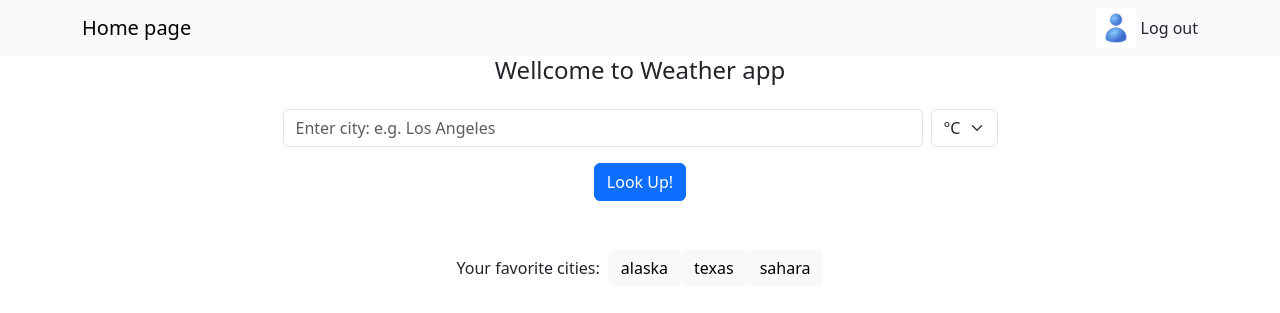
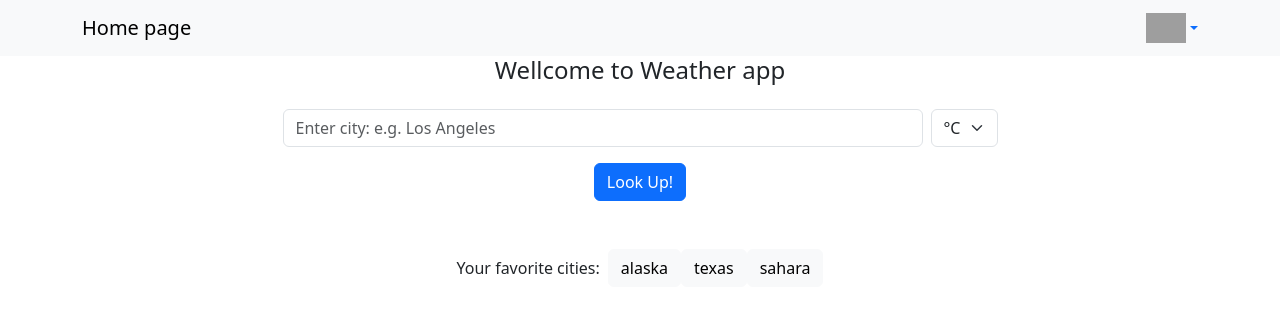
Before and after one commit to MohammadEslahi/Weather-app, a Django app: page / in a window 1280 px wide. Shown: the top 313 px of the page. Run offline with Django 5.2, Linux system fonts and the light colour scheme; a user stored in the database is signed in; data comes from the database, SQL or seed files in the repository; both versions use the stored data as it was after the commit; grey boxes are pictures that could not be loaded.

Commit message:
profile picture bugs fixed

```diff
--- a/templates/base.html
+++ b/templates/base.html
@@ -8,6 +8,7 @@
     <title>{% block title %}{% endblock %}</title>
 <!-- bootstrap CSS link to be placed in the <head> -->
 <link href="https://cdn.jsdelivr.net/npm/bootstrap@5.3.0-alpha1/dist/css/bootstrap.min.css" rel="stylesheet">
+<script src="https://cdn.jsdelivr.net/npm/bootstrap@5.3.2/dist/js/bootstrap.bundle.min.js"></script>
 </head>
 <body>
     <!-- navbar -->
@@ -16,14 +17,23 @@
             <a class="navbar-brand" href="{% url 'home' %}">Home page</a>
             <div>
                 {% if request.user.id %}
-                    <!-- <a class="nav-link d-inline" href="#">{{request.user}}</a> | -->
-                    {% if request.user.profile_image.name == 'profile_image/default_profile_image.jpg' %}
-                        <img src="{{'/static/profile_image/default_profile_image.jpg'}}" style="max-width: 40px;">
-                    {% else %}
-                        <img src="{{'/static/profile_image/default_profile_image.jpg'}}" style="max-width: 40px;">
-                    {% endif %}                    <form method="post" class="d-inline" action="{% url 'logout' %}">{% csrf_token %}
-                        <Button type='submit' class="btn btn-danger nav-link d-inline">Log out</Button>
-                    </form>
+                    <div class="dropdown d-inline">
+                        <a href="#" class="dropdown-toggle d-flex align-items-center" id="profileDropdown" data-bs-toggle="dropdown" aria-expanded="false">
+                            {% if request.user.profile_image.name == 'profile_image/default_profile_image.jpg' %}
+                                <img src="{{'/static/profile_image/default_profile_image.jpg'}}" style="max-width: 40px;">
+                            {% else %}
+                                <img src="{{request.user.profile_image.url}}" style="max-width: 40px;">
+                            {% endif %}
+                        </a>
+                        <ul class="dropdown-menu dropdown-menu-end" aria-labelledby="profileDropdown">
+                            <li><a class="dropdown-item" href="{% url 'edit_account' request.user.id %}">Edit Account</a></li>
+                            <li></li>
+                                <form method="post" class="d-inline" action="{% url 'logout' %}">{% csrf_token %}
+                                    <button type='submit' class="btn btn-danger w-100" style="padding-left: 22%; padding-right: 22%;">Log out</Button>
+                                </form>
+                            </li>
+                        </ul>
+                    </div>
                 {% else %}
                     <a class="nav-link d-inline" href="{% url 'login' %}">Sign in </a>|
                     <a class="nav-link d-inline" href="{% url 'registration' %}">Sign Up</a>
```
Also changed, not shown: db.sqlite3.
